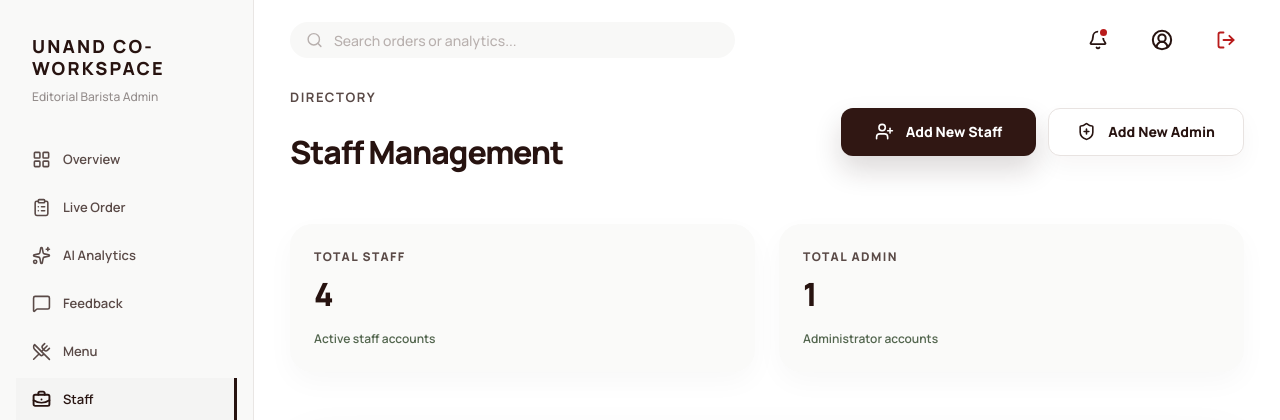
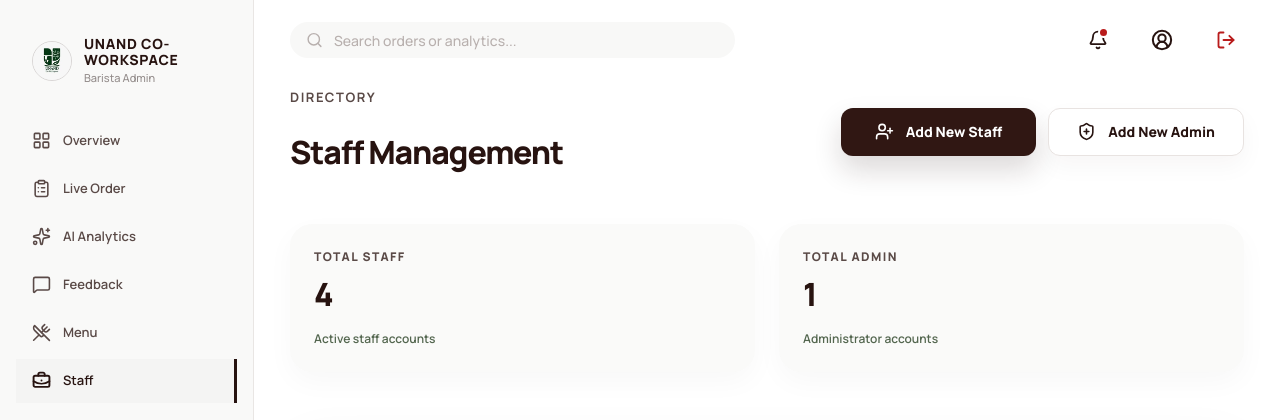
Before and after one commit to rifkiylndra/CP_UCWApp, a Laravel app: page /admin/staff in a window 1280 px wide. Shown: the top 420 px of the page. Run offline with Laravel 12, Linux system fonts and the light colour scheme; a user stored in the database is signed in; data comes from the database, SQL or seed files in the repository; style sheets or scripts are compiled from the project's sources; some libraries are stand-ins or nearby versions.

Commit message:
design: integrate official UCW logo into login page, client brand component, admin sidebar, and staff dashboard header

```diff
--- a/resources/js/Components/Layout/Sidebar.tsx
+++ b/resources/js/Components/Layout/Sidebar.tsx
@@ -39,12 +39,19 @@ export default function Sidebar({ user, currentRoute }: SidebarProps) {
   return (
     <aside className="hidden h-full w-[254px] flex-shrink-0 flex-col border-r border-[#E9E6E4] bg-[#F9F9F8] md:flex">
       <div className="px-8 pb-8 pt-9">
-        <h1 className="max-w-[150px] text-[18px] font-extrabold uppercase leading-[1.22] tracking-[0.12em] text-[#271310]">
-          UNAND CO-WORKSPACE
-        </h1>
-        <p className="mt-2 text-[12px] font-medium text-[#50444299]">
-          Editorial Barista Admin
-        </p>
+        <div className="flex items-center gap-3">
+          <div className="h-10 w-10 flex-shrink-0 overflow-hidden rounded-full border border-[#271310]/15">
+            <img src="/assets/images/logo.png" alt="UCW Logo" className="h-full w-full object-cover" />
+          </div>
+          <div>
+            <h1 className="text-[14px] font-extrabold uppercase leading-[1.15] tracking-[0.05em] text-[#271310]">
+              UNAND CO-WORKSPACE
+            </h1>
+            <p className="mt-0.5 text-[11px] font-medium text-[#50444299]">
+              Barista Admin
+            </p>
+          </div>
+        </div>
       </div>
 
       <nav className="flex-1 px-4">
--- a/resources/js/Components/Layout/StaffLayout.tsx
+++ b/resources/js/Components/Layout/StaffLayout.tsx
@@ -22,9 +22,14 @@ export default function StaffLayout({
             {title && <Head title={title} />}
 
             <header className="fixed left-0 top-0 z-40 flex h-[68px] w-full items-center justify-between border-b border-[#ECE8E4] bg-[#F9F9F8] px-4 lg:h-[76px] lg:px-8">
-                <h1 className="text-[17px] font-extrabold tracking-[-0.03em] text-[#271310] lg:text-[22px]">
-                    UNAND Co-Workspace
-                </h1>
+                <div className="flex items-center gap-2.5">
+                    <div className="h-8 w-8 overflow-hidden rounded-full border border-[#271310]/10 lg:h-9 lg:w-9">
+                        <img src="/assets/images/logo.png" alt="UCW Logo" className="h-full w-full object-cover" />
+                    </div>
+                    <h1 className="text-[16px] font-extrabold tracking-[-0.03em] text-[#271310] lg:text-[20px]">
+                        UNAND Co-Workspace
+                    </h1>
+                </div>
 
                 <div className="flex items-center gap-2 lg:gap-3">
                     <button className="flex h-10 w-10 items-center justify-center rounded-full bg-[#F4F4F3] text-[#271310] lg:h-11 lg:w-11">
--- a/resources/js/Components/customer/common/CustomerBrand.tsx
+++ b/resources/js/Components/customer/common/CustomerBrand.tsx
@@ -16,38 +16,22 @@ export default function CustomerBrand({
     return (
         <div className={align === 'center' ? 'flex flex-col items-center' : 'flex flex-col items-start'}>
             <div
-                className="flex items-center justify-center mb-5"
+                className="flex items-center justify-center mb-5 overflow-hidden shadow-[0_4px_24px_rgba(0,0,0,0.18)]"
                 style={{
                     width: logoSize,
                     height: logoSize,
-                    borderRadius: logoSize * 0.29,
-                    background: dark
-                        ? 'rgba(20,16,10,0.08)'
-                        : 'rgba(255,255,255,0.14)',
-                    backdropFilter: 'blur(16px)',
-                    WebkitBackdropFilter: 'blur(16px)',
+                    borderRadius: '50%',
+                    background: dark ? '#2A1712' : '#ffffff',
                     border: dark
-                        ? '1px solid rgba(20,16,10,0.12)'
-                        : '1px solid rgba(255,255,255,0.22)',
-                    boxShadow: '0 4px 24px rgba(0,0,0,0.18)',
+                        ? '2px solid rgba(42,23,18,0.2)'
+                        : '2px solid rgba(255,255,255,0.4)',
                 }}
             >
-                <svg
-                    width={iconSize}
-                    height={iconSize}
-                    viewBox="0 0 24 24"
-                    fill="none"
-                    stroke={dark ? 'var(--color-ucw-dark)' : 'white'}
-                    strokeWidth="1.65"
-                    strokeLinecap="round"
-                    strokeLinejoin="round"
-                >
-                    <path d="M18 8h1a4 4 0 0 1 0 8h-1" />
-                    <path d="M2 8h16v9a4 4 0 0 1-4 4H6a4 4 0 0 1-4-4V8z" />
-                    <line x1="6" y1="1" x2="6" y2="4" />
-                    <line x1="10" y1="1" x2="10" y2="4" />
-                    <line x1="14" y1="1" x2="14" y2="4" />
-                </svg>
+                <img
+                    src="/assets/images/logo.png"
+                    alt="UCW Logo"
+                    className="h-full w-full object-cover"
+                />
             </div>
 
             {showText && (
--- a/resources/js/Pages/Admin/Login.tsx
+++ b/resources/js/Pages/Admin/Login.tsx
@@ -24,9 +24,9 @@ export default function AdminLogin() {
       <div className="pointer-events-none fixed right-0 top-0 hidden h-full w-[38%] bg-[radial-gradient(circle_at_center,#ffffff_0%,#f3eee8_45%,transparent_75%)] opacity-80 md:block" />
 
       <div className="relative z-10 flex w-full max-w-[460px] flex-col items-center rounded-[22px] bg-white px-8 py-9 shadow-[0_18px_60px_rgba(42,23,18,0.08)] sm:px-12 sm:py-10">
-        {/* Icon */}
-        <div className="mb-4 flex h-11 w-11 items-center justify-center rounded-[13px] bg-[#2A1712] text-white">
-          <Coffee size={20} strokeWidth={2.2} />
+        {/* Logo */}
+        <div className="mb-4 flex h-12 w-12 items-center justify-center overflow-hidden rounded-full border-2 border-[#2A1712] bg-white shadow-sm">
+          <img src="/assets/images/logo.png" alt="UCW Logo" className="h-full w-full object-cover" />
         </div>
 
         {/* Title */}
--- a/resources/js/Pages/Auth/Login.tsx
+++ b/resources/js/Pages/Auth/Login.tsx
@@ -22,9 +22,9 @@ export default function Login() {
       <div className="pointer-events-none fixed right-0 top-0 hidden h-full w-[38%] bg-[radial-gradient(circle_at_center,#ffffff_0%,#f3eee8_45%,transparent_75%)] opacity-80 md:block" />
 
       <div className="relative z-10 flex w-full max-w-[460px] flex-col items-center rounded-[22px] bg-white px-8 py-9 shadow-[0_18px_60px_rgba(42,23,18,0.08)] sm:px-12 sm:py-10">
-        {/* Icon */}
-        <div className="mb-4 flex h-11 w-11 items-center justify-center rounded-[13px] bg-[#2A1712] text-white">
-          <Coffee size={20} strokeWidth={2.2} />
+        {/* Logo */}
+        <div className="mb-4 flex h-12 w-12 items-center justify-center overflow-hidden rounded-full border-2 border-[#2A1712] bg-white shadow-sm">
+          <img src="/assets/images/logo.png" alt="UCW Logo" className="h-full w-full object-cover" />
         </div>
 
         {/* Title */}
```
Also changed, not shown: public/assets/images/logo.jpg (added), public/assets/images/logo.png (added).
